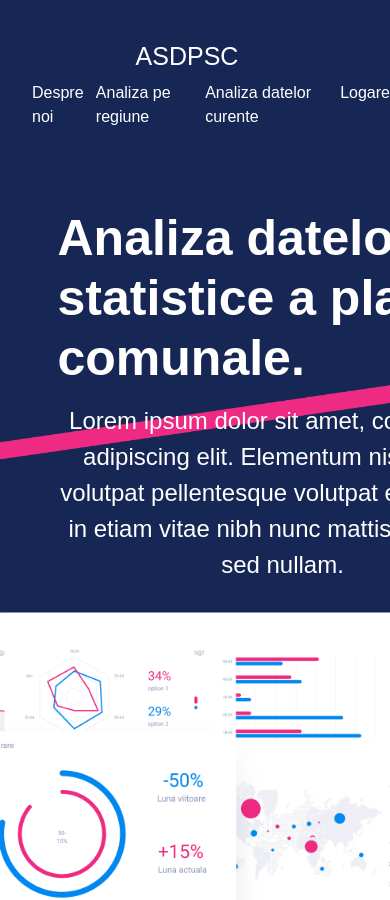
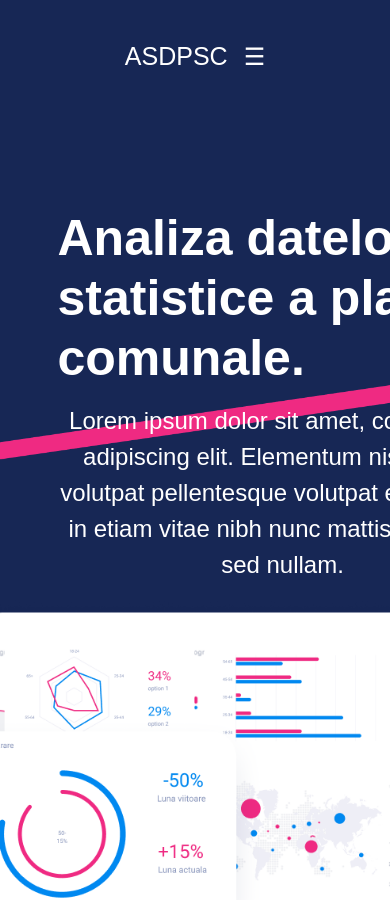
Before and after one commit to Klasterov/project1, a Next.js app in the folder my-app/: page / in a window 390 px wide. Shown: the top 900 px of the page. Built offline with nearby package versions, Linux system fonts and the light colour scheme.

Commit message:
add burger menu

```diff
--- a/my-app/src/components/Navbar.css
+++ b/my-app/src/components/Navbar.css
@@ -23,3 +23,34 @@
     font-size: 16px;
     color: white;
 }
+
+.burger-menu {
+    display: none;
+    font-size: 1.5rem;
+    background: none;
+    border: none;
+    color: white;
+    cursor: pointer;
+}
+
+@media (max-width: 800px) {
+    .burger-menu {
+        display: block;
+        float: right;
+    }
+
+    .navbar-menu {
+        display: none;
+        flex-direction: column;
+        gap: 10px;
+        background-color: lightgray;
+        padding: 10px;
+        border-radius: 5px;
+        box-shadow: 0 4px 6px rgba(0, 0, 0, 0.2);
+    }
+
+    .navbar-menu.open {
+        display: flex;
+        align-items: center;
+    }
+}
--- a/my-app/src/components/Navbar.jsx
+++ b/my-app/src/components/Navbar.jsx
@@ -1,23 +1,42 @@
 "use client";
 import React, { useEffect, useState } from "react";
+import { useRouter } from "next/navigation";
 import "./Navbar.css";
 import Link from "next/link";
 
 export default function Navbar() {
     const [isAuthenticated, setIsAuthenticated] = useState(false);
+    const [isMenuOpen, setIsMenuOpen] = useState(false);
+    const router = useRouter(); // Adaugă router-ul pentru monitorizarea rutei
 
     useEffect(() => {
-        // Verifică dacă rulează pe client
         if (typeof window !== "undefined") {
             const userEmail = localStorage.getItem("userEmail");
-            setIsAuthenticated(!!userEmail); // Setează autentificarea pe baza localStorage
+            setIsAuthenticated(!!userEmail);
         }
     }, []);
 
+    // Detectează schimbarea rutei și închide meniul
+    useEffect(() => {
+        const handleRouteChange = () => {
+            setIsMenuOpen(false); // Închide meniul când se schimbă pagina
+        };
+
+        router.events?.on("routeChangeComplete", handleRouteChange);
+        return () => {
+            router.events?.off("routeChangeComplete", handleRouteChange);
+        };
+    }, [router]);
+
     return (
         <nav className="navbar">
-            <div className="navbar-brand">asdpsc</div>
-            <ul className="navbar-menu">
+            <div className="navbar-brand">
+                <Link href="/">asdpsc</Link>
+            </div>
+            <button className="burger-menu" onClick={() => setIsMenuOpen(!isMenuOpen)}>
+                ☰
+            </button>
+            <ul className={`navbar-menu ${isMenuOpen ? "open" : ""}`}>
                 <Link href="/About" className="navbar-item">Despre noi</Link>
                 <Link href="/analysis-reg" className="navbar-item">Analiza pe regiune</Link>
                 <Link href="/Current" className="navbar-item">Analiza datelor curente</Link>
```
